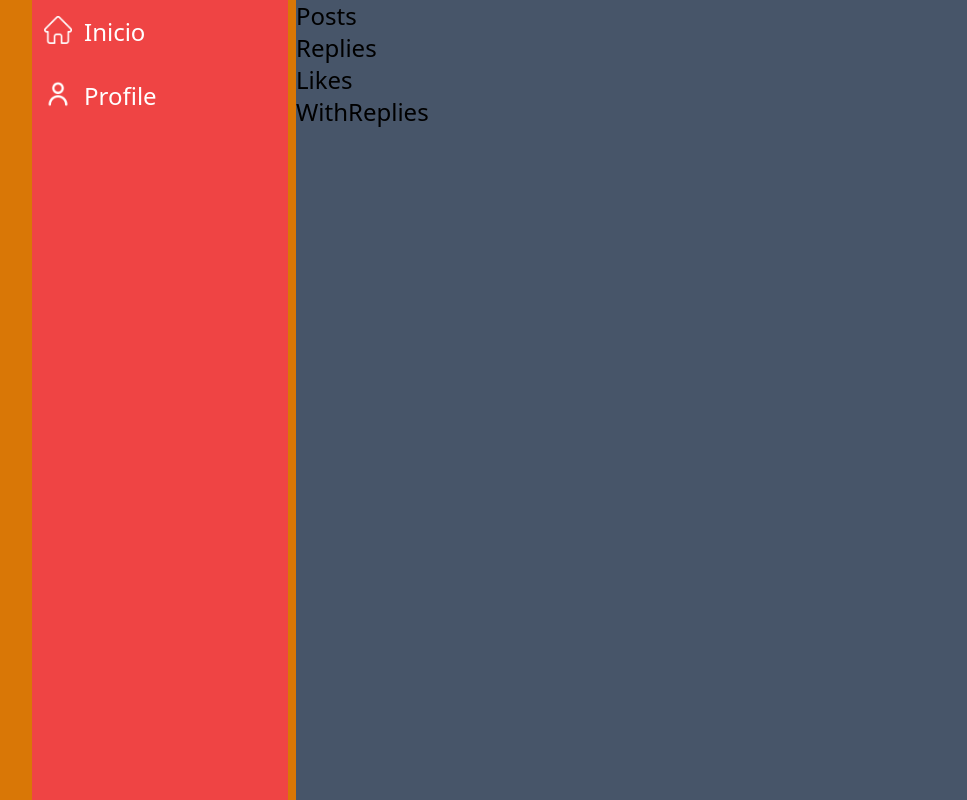
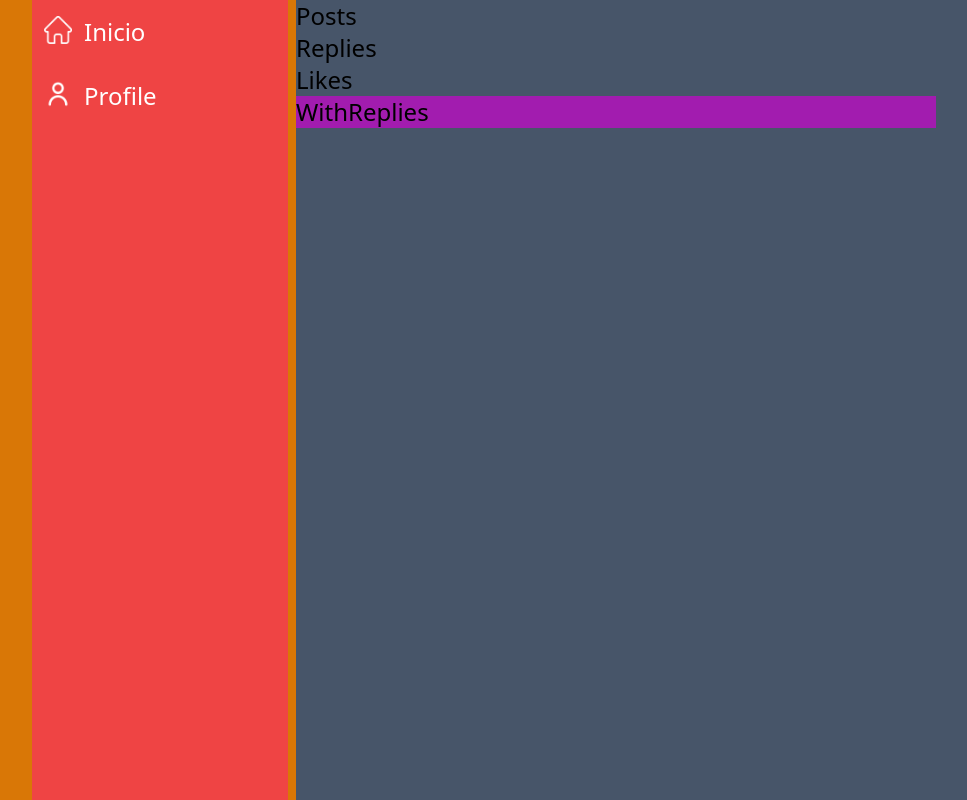
Before and after one commit to JCaucaman/clone-twitter, a React (Vite) app: page /profile/with_replies in a window 1280 px wide. Shown: the whole page, without its empty margins (24-991 px from the left). Built offline with nearby package versions, Linux system fonts and the light colour scheme.

Commit message:
fix comonents Posts WithLikes, WithReplies & MyAll

```diff
--- a/src/components/PostsMyAll.jsx
+++ b/src/components/PostsMyAll.jsx
@@ -1,5 +1,7 @@
 export function PostsMyAll() {
-    <div>
-        Mis posts
-    </div>
+    return(
+        <div className=" bg-indigo-700">
+            Mis posts
+        </div>
+    )
 }
--- a/src/components/PostsWithLikes.jsx
+++ b/src/components/PostsWithLikes.jsx
@@ -1,5 +1,7 @@
 export function PostsWithLikes() {
-    <div>
-        PostsWithLikes
-    </div>
+    return(
+        <div className="bg-white">
+            PostsWithLikes
+        </div>
+    )
 }
--- a/src/components/PostsWithReplies.jsx
+++ b/src/components/PostsWithReplies.jsx
@@ -1,6 +1,6 @@
 export function PostsWithReplies() {
     return(
-        <div>
+        <div className=" bg-fuchsia-700">
             WithReplies
         </div>
     )
```
